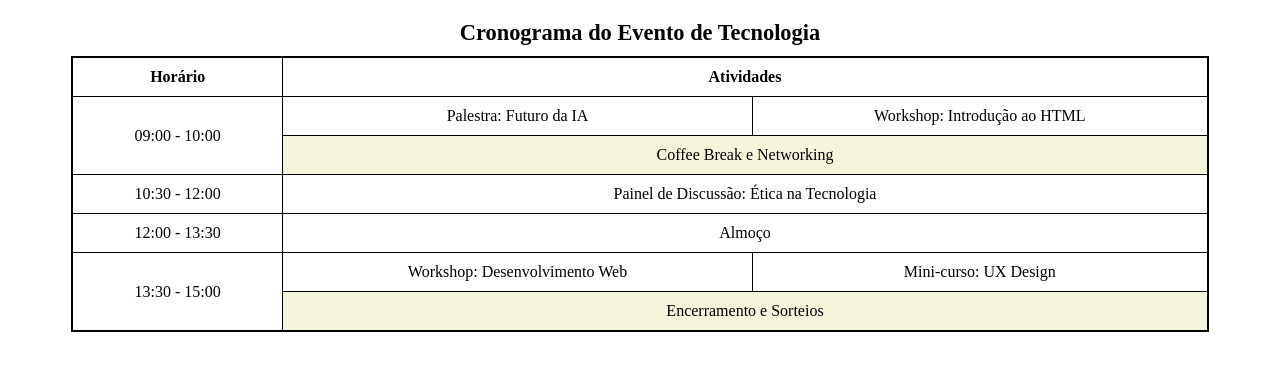
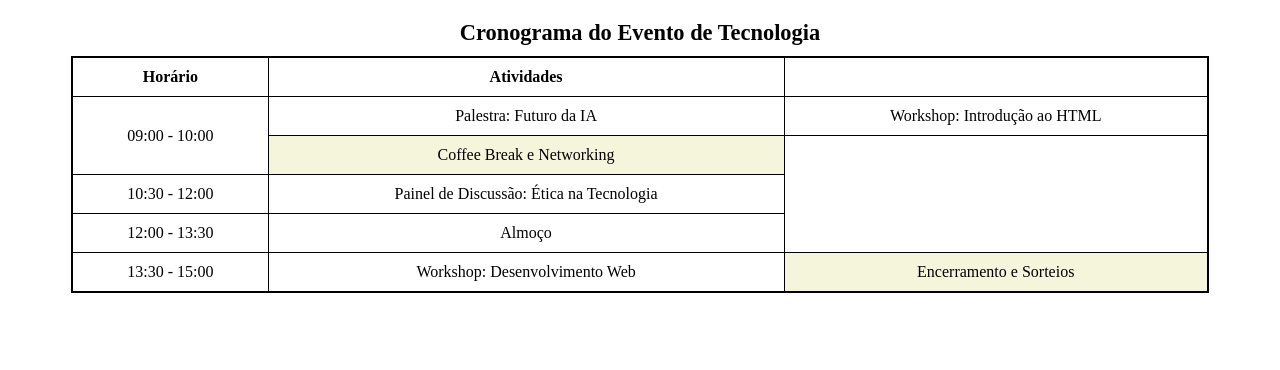
Before and after one commit to webtech-journey/autograder-journey-02-02, a plain HTML site: page index.html in a window 1280 px wide. Drawn offline with Linux system fonts and the light colour scheme.

Commit message:
Simple changes on index.html to make the grade change.

```diff
--- a/index.html
+++ b/index.html
@@ -35,7 +35,7 @@
     <thead>
       <tr>
         <th>Horário</th>
-        <th colspan="2">Atividades</th>
+        <th >Atividades</th>
       </tr>
     </thead>
     <tbody>
@@ -45,23 +45,20 @@
         <td>Workshop: Introdução ao HTML</td>
       </tr>
       <tr>
-        <td colspan="2" class="destaque">Coffee Break e Networking</td>
+        <td  class="destaque">Coffee Break e Networking</td>
       </tr>
       <tr>
         <td>10:30 - 12:00</td>
-        <td colspan="2">Painel de Discussão: Ética na Tecnologia</td>
+        <td >Painel de Discussão: Ética na Tecnologia</td>
       </tr>
       <tr>
         <td>12:00 - 13:30</td>
-        <td colspan="2">Almoço</td>
+        <td >Almoço</td>
       </tr>
       <tr>
         <td rowspan="2">13:30 - 15:00</td>
         <td>Workshop: Desenvolvimento Web</td>
-        <td>Mini-curso: UX Design</td>
-      <tr>
-        <td colspan="2" class="destaque">Encerramento e Sorteios</td>
-      </tr>
+        <td  class="destaque">Encerramento e Sorteios</td>
     </tbody>
   </table>
 
```
Also changed, not shown: 1 other file.
